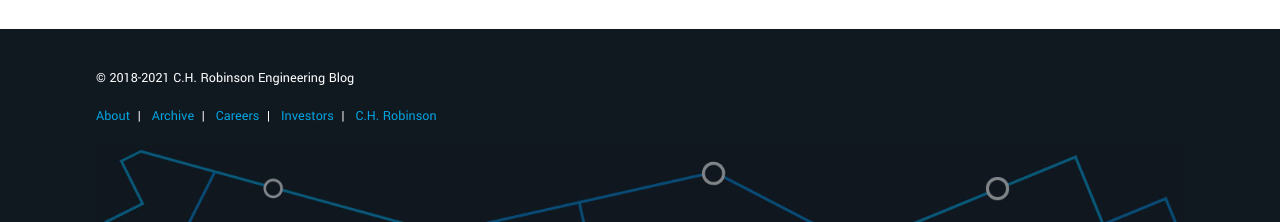
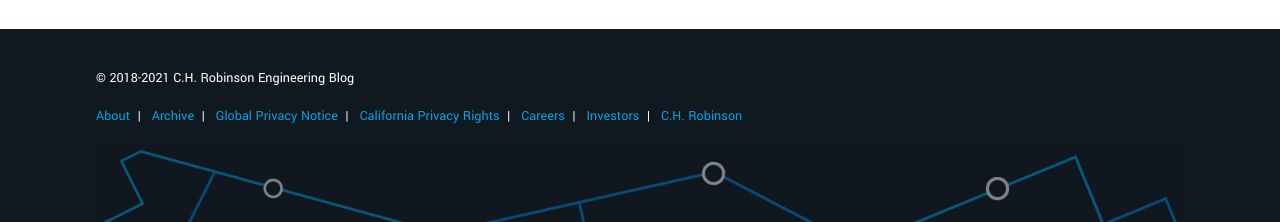
Before and after one commit to ch-robinson/ch-robinson.github.com, a Jekyll site: the page built from index.html, in a window 1280 px wide. Shown: the part 1744-1966 px from the top of the page. Built offline with Jekyll 4.4.1, drawn with Linux system fonts in a browser that asks for light colours.

Commit message:
add privacy links.

```diff
--- a/_data/footer.yml
+++ b/_data/footer.yml
@@ -5,6 +5,12 @@
 
 - title: Archive
   url: blog/
+
+- title: Global Privacy Notice
+  url: https://www.chrobinson.com/en-us/privacy-notice/
+
+- title: California Privacy Rights
+  url: https://www.chrobinson.com/en-us/ccpa/
 
 - title: Careers
   url: https://www.chrobinson.com/en-us/careers/
```
